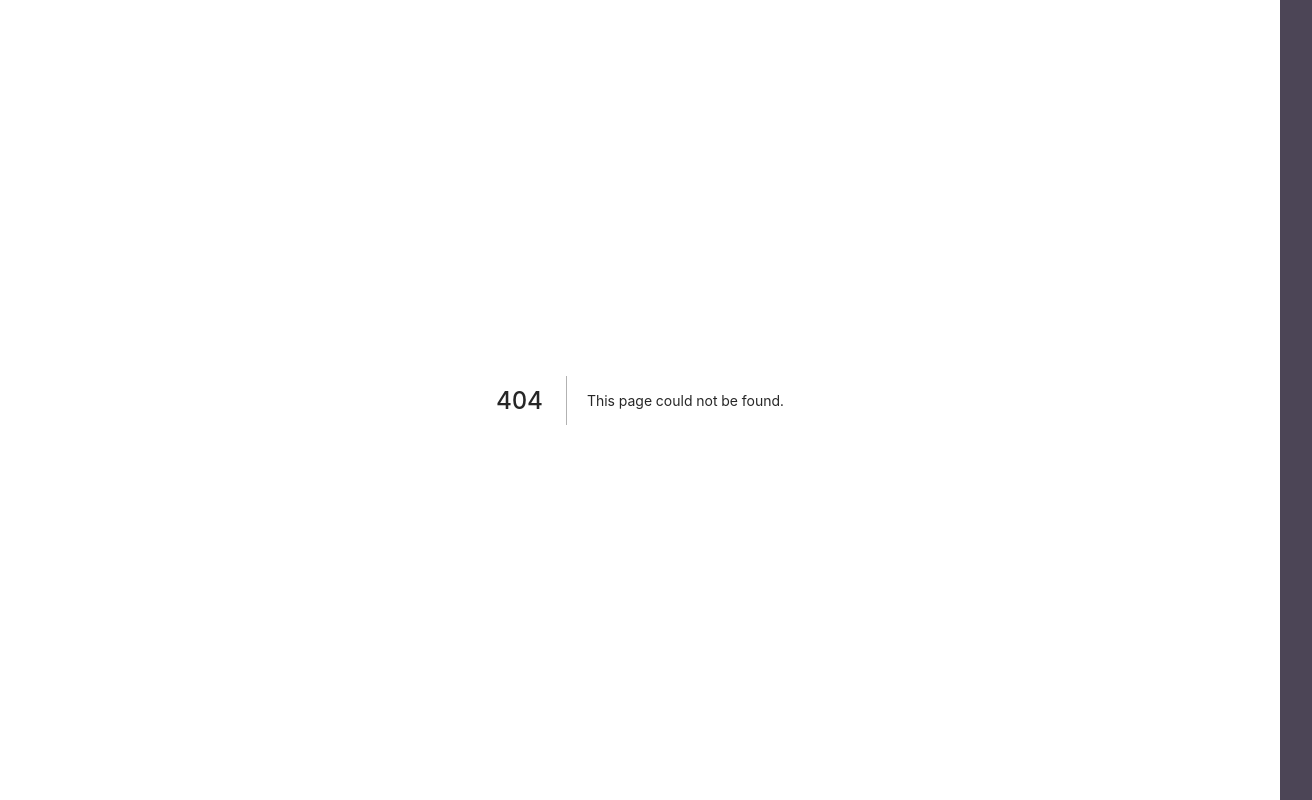
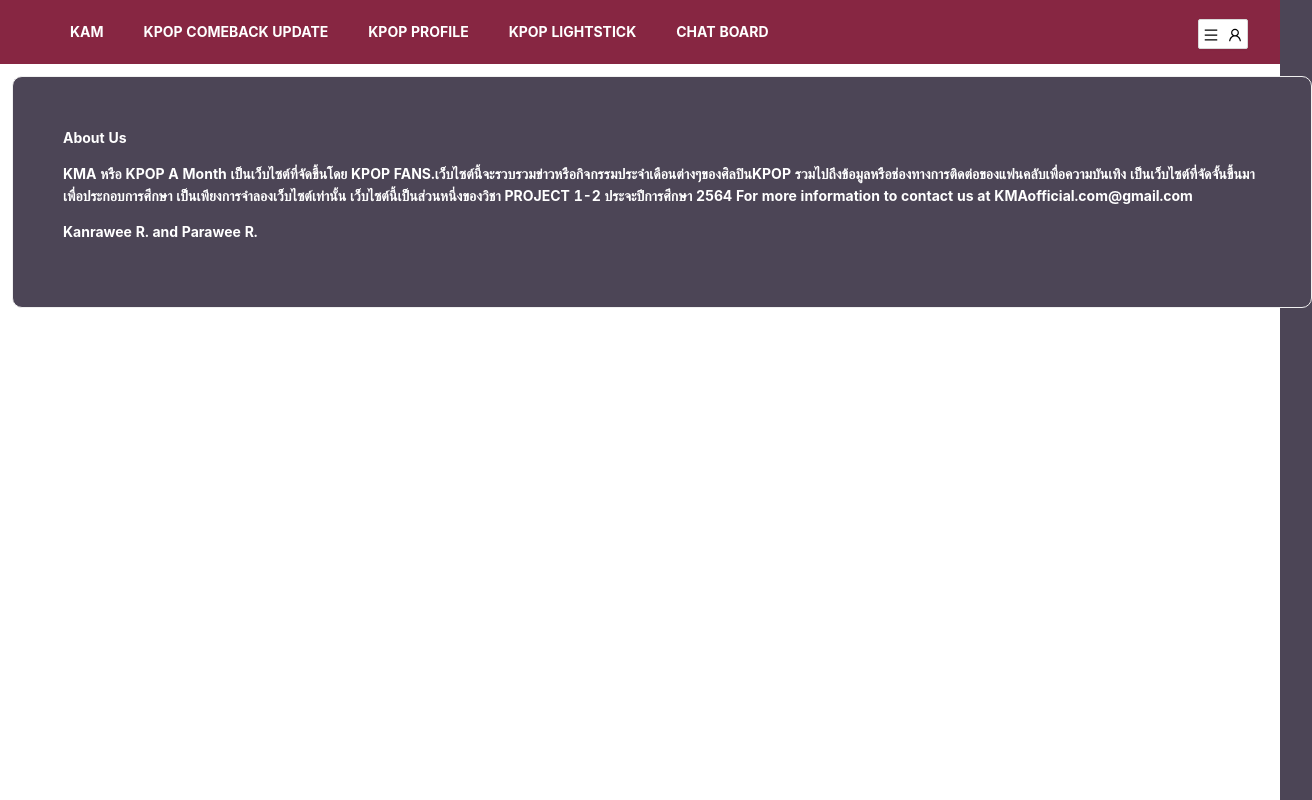
Before and after one commit to Babyplengpii/FinalProject, a Next.js app: page /profile in a window 1280 px wide. Before the commit this address had no page. Shown: the whole page, 1312 px wide, since content can reach past the window. Built offline with nearby package versions, Linux system fonts and the light colour scheme.

Commit message:
chane kpop profile and ad profile page

```diff
--- /dev/null
+++ b/components/Profile.js
@@ -0,0 +1,44 @@
+import React from 'react'
+import ReactDOM from 'react-dom';
+import { Card } from 'antd';
+import { Row, Col } from 'antd';
+
+export default function ContentBox() {
+  const { Meta } = Card;
+
+
+
+  const titleName2 =
+  <div><p>About Us</p><p> KMA หรือ KPOP A Month เป็นเว็บไซต์ที่จัดขึ้นโดย KPOP FANS.เว็บไซต์นี้จะรวบรวมข่าวหรือกิจกรรมประจำเดือนต่างๆของศิลปินKPOP
+  รวมไปถึงข้อมูลหรือช่องทางการติดต่อของแฟนคลับเพื่อความบันเทิง
+  เป็นเว็บไซต์ที่จัดจั้นขึ้นมาเพื่อประกอบการศึกษา เป็นเพียงการจำลองเว็บไซต์เท่านั้น
+  เว็บไซต์นี้เป็นส่วนหนี่งของวิชา PROJECT 1-2 ประจะปีการศึกษา 2564
+  For more information to contact us at KMAofficial.com@gmail.com</p>
+  <p>Kanrawee R. and Parawee R.</p>
+
+   </div>
+
+  const titleName3 =<div>
+      Hello World
+  </div>
+
+
+
+  return (
+
+    <div style={{ padding: '12px'}}>
+      <Row justify="center">
+      <Col><Card
+        hoverable
+        style={{ width: 1300, hight: 1500, borderRadius: '10px',backgroundColor: '#4c4556',color:'white' ,fontWeight:'bold'}}
+        bodyStyle={{padding: '50px 50px', textAlign: 'flex'}}
+
+      >{titleName2}
+      </Card>
+      </Col>
+      </Row>
+        </div>
+
+
+  )
+}
--- /dev/null
+++ b/pages/profile.js
@@ -0,0 +1,16 @@
+import React from 'react'
+import Header from '../components/Header'
+import Profile from '../components/Profile'
+import ReactDOM from 'react-dom';
+
+
+
+
+export default function aboutus() {
+    return (
+      <div style={{backgroundColor: '#ffff', height: '100vh'}}>
+        <Header/>
+        <Profile/>
+      </div>
+    )
+  }
```
Also changed, not shown: components/ContentBoxprofile.js (+6 -6 lines).
